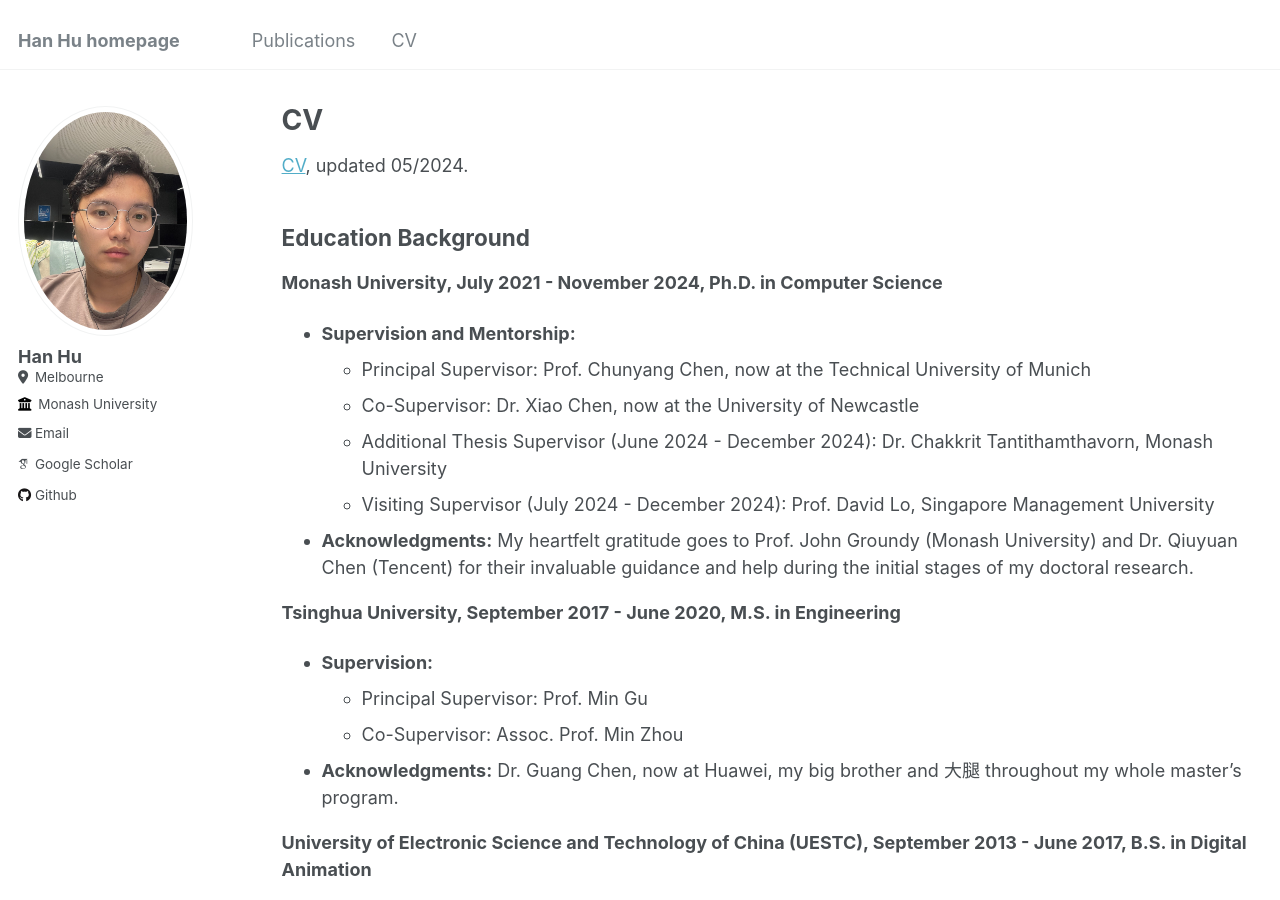
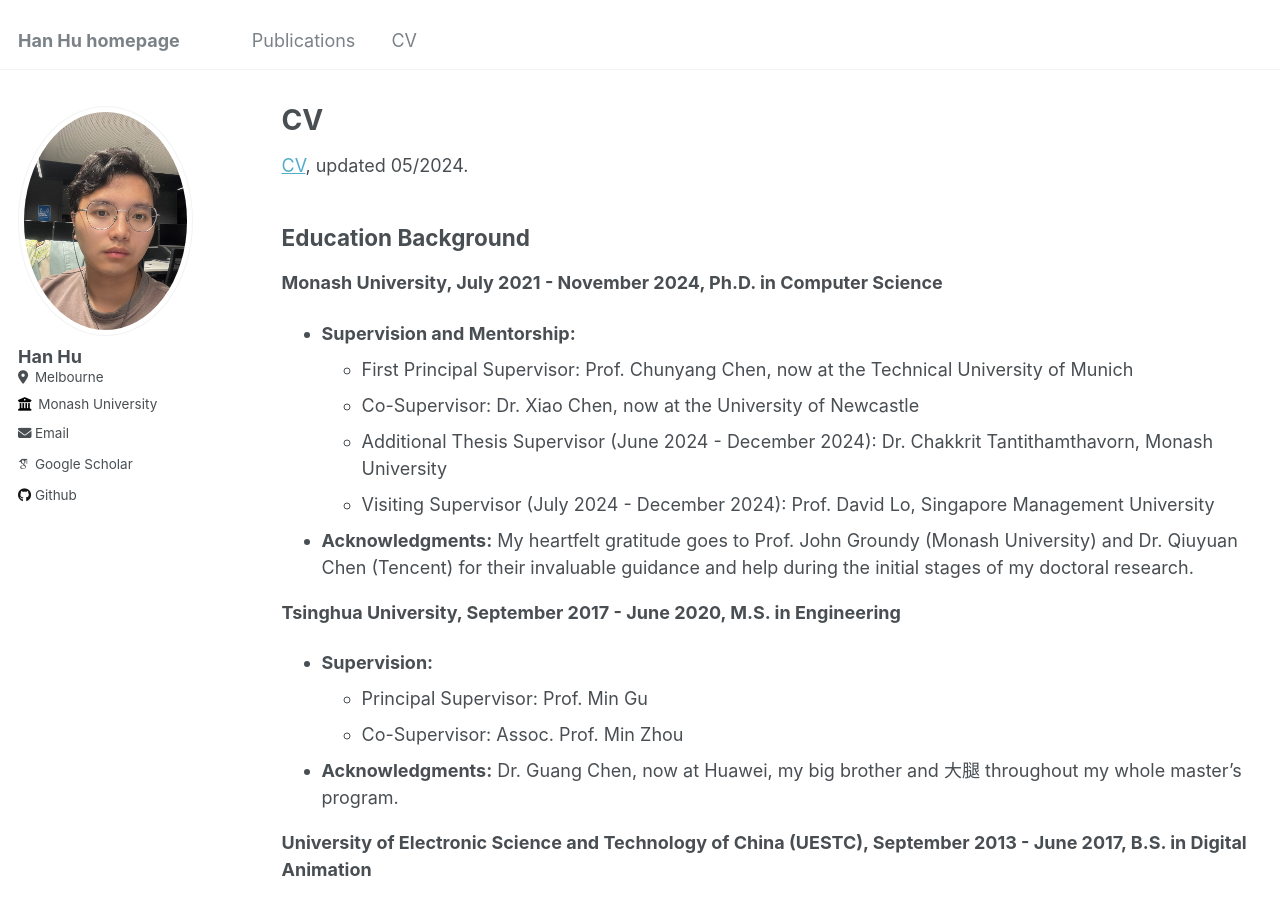
Before and after one commit to huhanGitHub/huhanGitHub.github.io, a Jekyll site: the page built from _pages/cv.md, in a window 1280 px wide and 900 px high. Built offline with Jekyll 4.4.1, drawn with Linux system fonts in a browser that asks for light colours; some web fonts are replaced.

Commit message:
Update cv.md

```diff
--- a/_pages/cv.md
+++ b/_pages/cv.md
@@ -16,7 +16,7 @@ redirect_from:
 
 **Monash University, July 2021 - November 2024, Ph.D. in Computer Science**
 - **Supervision and Mentorship:**
-  - Principal Supervisor: Prof. Chunyang Chen, now at the Technical University of Munich
+  - First Principal Supervisor: Prof. Chunyang Chen, now at the Technical University of Munich
   - Co-Supervisor: Dr. Xiao Chen, now at the University of Newcastle
   - Additional Thesis Supervisor (June 2024 - December 2024): Dr. Chakkrit Tantithamthavorn, Monash University
   - Visiting Supervisor (July 2024 - December 2024): Prof. David Lo, Singapore Management University
```
